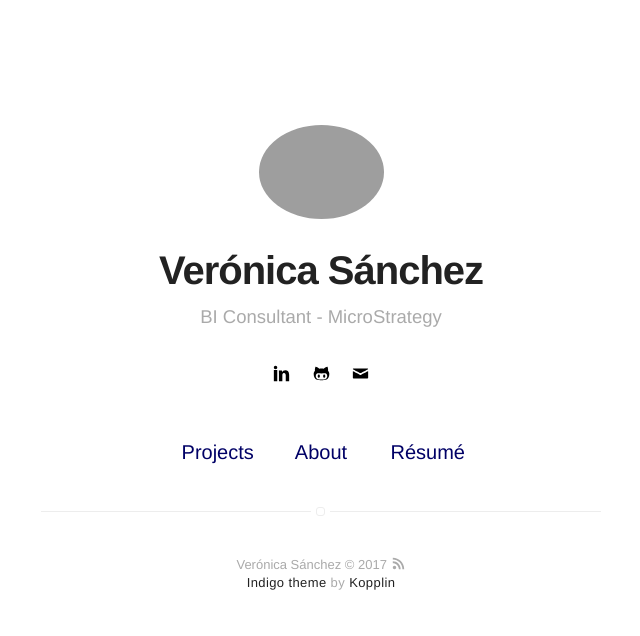
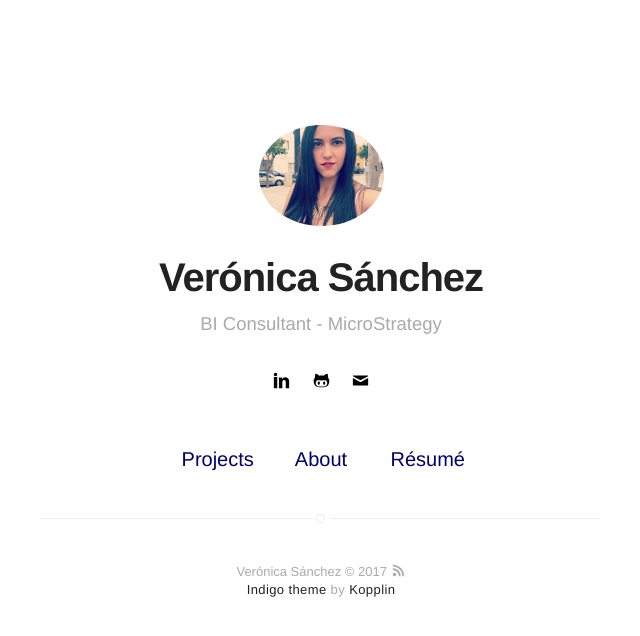
Before and after one commit to veronicasanchez/veronicasanchez, a Jekyll site: the page built from index.html, in a window 1280 px wide. Shown: the top 636 px of the page, without its empty margins (319-959 px from the left). Built offline with Jekyll 4.4.1, drawn with Linux system fonts in a browser that asks for light colours.

Commit message:
add smaller photo

```diff
--- a/_config.yml
+++ b/_config.yml
@@ -8,7 +8,7 @@ description: A blog about technology and stuff related
 # if it's an external image, update below for true
 # better with square images
 external-image: false
-picture: assets/images/profile1.png
+picture: assets/images/profile1.jpg
 
 
 # If you want to include your resume, set to true
```
Also changed, not shown: assets/images/profile1.jpg.
